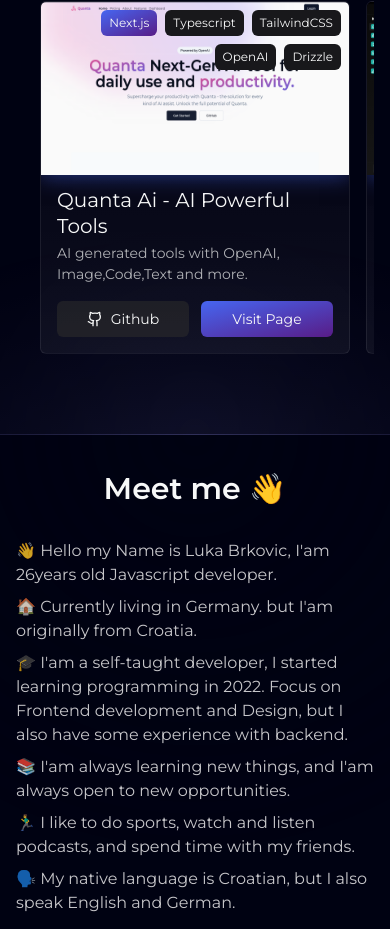
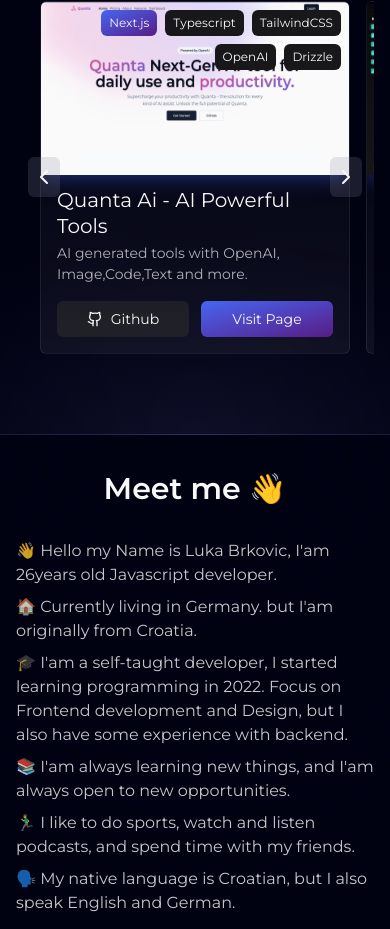
Before and after one commit to lucabrx/portfolio, a Next.js app: page / in a window 390 px wide. Shown: the part 1070-1999 px from the top of the page. Built offline with nearby package versions, Linux system fonts and the light colour scheme.

Commit message:
mobile view

```diff
--- a/src/components/Footer.tsx
+++ b/src/components/Footer.tsx
@@ -83,6 +83,7 @@
             <Image src="/logo.svg" alt="logo" width={32} height={32} />
             Luka Brkovic
           </div>
+
           <div className="mt-auto flex space-x-2 text-grey">
             {socialApps.map((item) => (
               <a
--- a/src/components/Navbar.tsx
+++ b/src/components/Navbar.tsx
@@ -84,11 +84,8 @@
           <ShouldRender if={isOpen}>
             <div
               className={cn(
-                "absolute top-[56px] z-[100] w-full h-[calc(100vh-56px)] bg-background inset-x-0",
-                isOpen ? "opacity-100" : "opacity-0",
-                isOpen && "animate-fade-in",
-                // fadeout animation
-                !isOpen && "animate-fade-out",
+                "absolute top-[56px] z-[100] w-full h-[calc(100vh-56px)] bg-background inset-x-0 transition-opacity opacity-0",
+                isOpen ? "animate-fade-in opacity-100" : "animate-fade-out opacity-0"
               )}
             >
               <div className="flex flex-col space-y-2 py-4 ">
--- a/src/components/sections/ProjectsSection.tsx
+++ b/src/components/sections/ProjectsSection.tsx
@@ -60,7 +60,7 @@
         <button
           aria-label="scroll left"
           className={cn(
-            "absolute z-30 top-[45%] left-3 bg-grey/20 rounded-md p-1 hover:bg-grey/40 transition-colors duration-300 opacity-0 hidden md:block",
+            "absolute z-30 top-[45%] left-3 bg-grey/20 rounded-md p-1 hover:bg-grey/40 transition-colors duration-300 opacity-0",
             inView ? "animate-fade-in [--animation-delay:300ms] " : "",
           )}
           onClick={() => handleScroll(-350)}
@@ -70,7 +70,7 @@
         <button
           aria-label="scroll right"
           className={cn(
-            "absolute z-30 top-[45%] right-3 bg-grey/20 rounded-md p-1 hover:bg-grey/40 transition-colors duration-300 opacity-0 hidden md:block",
+            "absolute z-30 top-[45%] right-3 bg-grey/20 rounded-md p-1 hover:bg-grey/40 transition-colors duration-300 opacity-0",
             inView ? "animate-fade-in [--animation-delay:300ms]" : "",
           )}
           onClick={() => handleScroll(350)}
```
Also changed, not shown: 1 other file (tests, documents, lock files or other folders).
